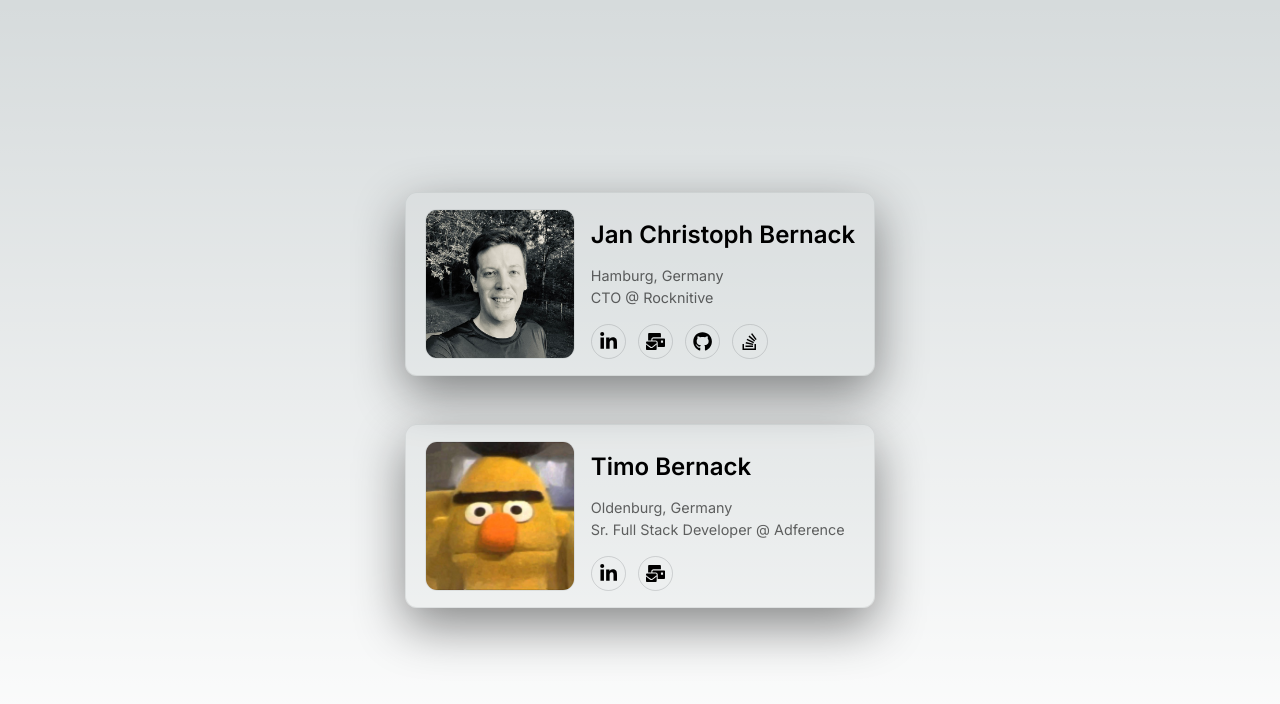
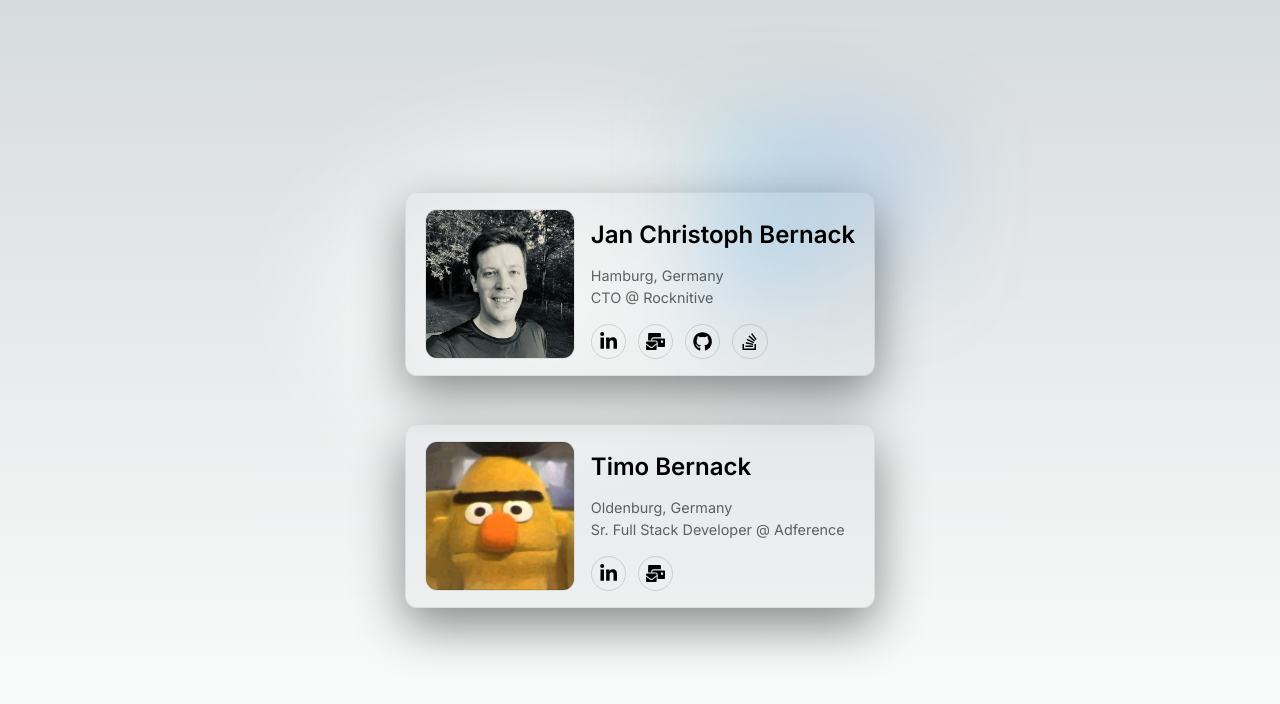
Before and after one commit to bernack/bernack.github.io, a Next.js app: page / in a window 1280 px wide. Shown: the top 704 px of the page. Built offline with nearby package versions, Linux system fonts and the light colour scheme.

Commit message:
add background glow

```diff
--- a/pages/index.tsx
+++ b/pages/index.tsx
@@ -17,7 +17,7 @@ export default function Home() {
       </Head>
       <main className={styles.main}>
 
-        <div className={styles.profileList}>
+        <div className={`${styles.profileList} ${styles.glow}`}>
           <div className={styles.profile}>
             <Image
               alt="Profile picture of Jan Christoph Bernack"
--- a/styles/Home.module.css
+++ b/styles/Home.module.css
@@ -75,7 +75,31 @@
     border: 1px solid rgba(var(--card-border-rgb), 0.80);
 }
 
+.glow::before {
+    background: var(--secondary-glow);
+    border-radius: 50%;
+    width: 480px;
+    height: 360px;
+    margin-left: -400px;
+    z-index: -1;
+}
 
+.glow::after {
+    background: var(--primary-glow);
+    width: 240px;
+    height: 180px;
+    z-index: -1;
+}
+
+.glow::before,
+.glow::after {
+    content: '';
+    top: 15%;
+    left: 55%;
+    position: absolute;
+    filter: blur(45px);
+    transform: translateZ(0);
+}
 
 
 
```
